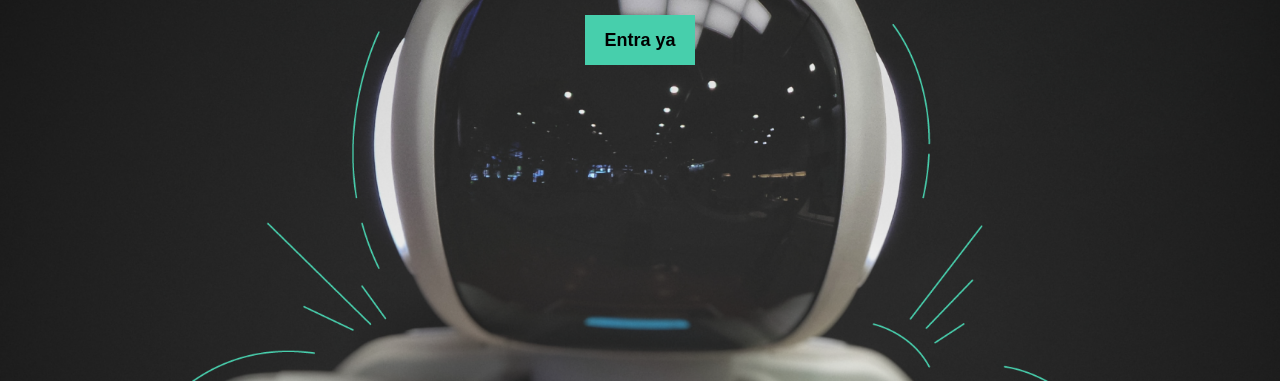
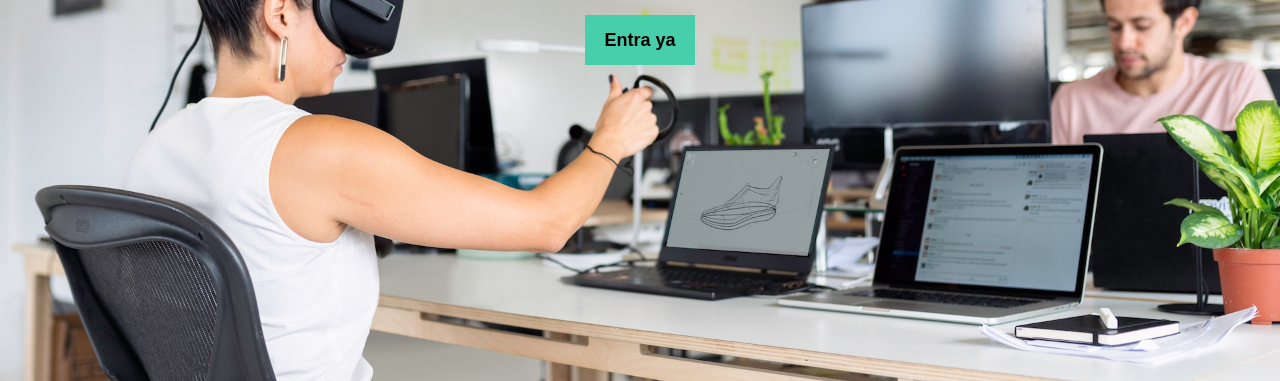
Before and after one commit to BenjaminTzulTacam/personal-blog, a plain HTML site: page index.html in a window 1280 px wide. Shown: the part 419-800 px from the top of the page. Drawn offline with Linux system fonts and the light colour scheme.

Commit message:
image home

```diff
--- a/css/main.css
+++ b/css/main.css
@@ -88,7 +88,7 @@ nav .profile-link a{
     display: grid;
     grid-template-columns: 1fr 4fr 1fr;
     height: 100%;
-    background-image: url(/assets/img/Cover.png);
+    background-image: url(../assets/img/cover-2.png);
     background-position: center;
     background-repeat: no-repeat;
     background-size: cover;
```
Also changed, not shown: 1 other file.
